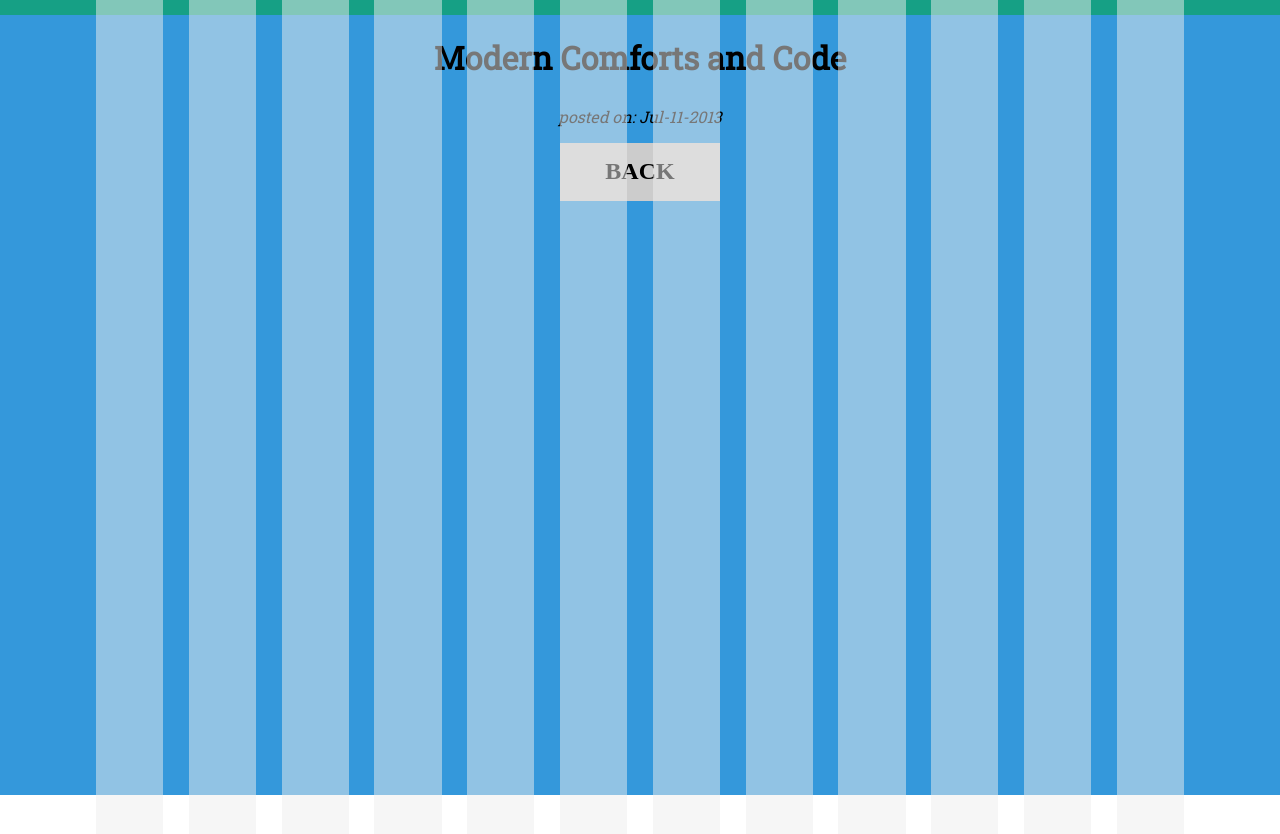
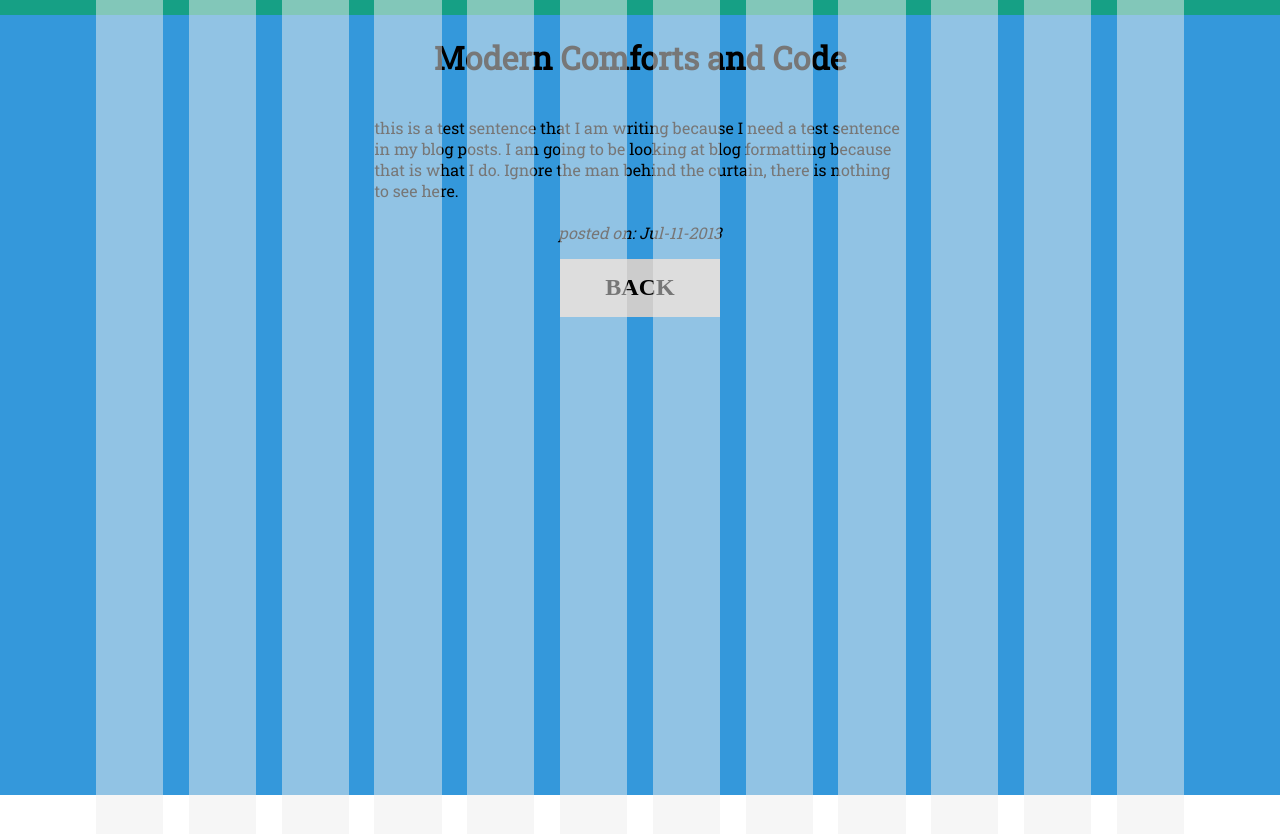
Before and after one commit to mattmawhinney/rawdata, a Jekyll site: the page built from _posts/2013-07-11-modern-comforts-and-code.markdown, in a window 1280 px wide. Shown: the top 834 px of the page. Built offline with Jekyll 4.4.1, drawn with Linux system fonts in a browser that asks for light colours; nearby versions of some CDN libraries.

Commit message:
Added test sentence

```diff
--- a/_posts/2013-07-11-modern-comforts-and-code.markdown
+++ b/_posts/2013-07-11-modern-comforts-and-code.markdown
@@ -2,3 +2,8 @@
 layout: post
 title: Modern Comforts and Code
 ---
+
+this is a test sentence that I am writing because I need a test sentence
+in my blog posts.  I am going to be looking at blog formatting because
+that is what I do.  Ignore the man behind the curtain, there is nothing
+to see here.
```
